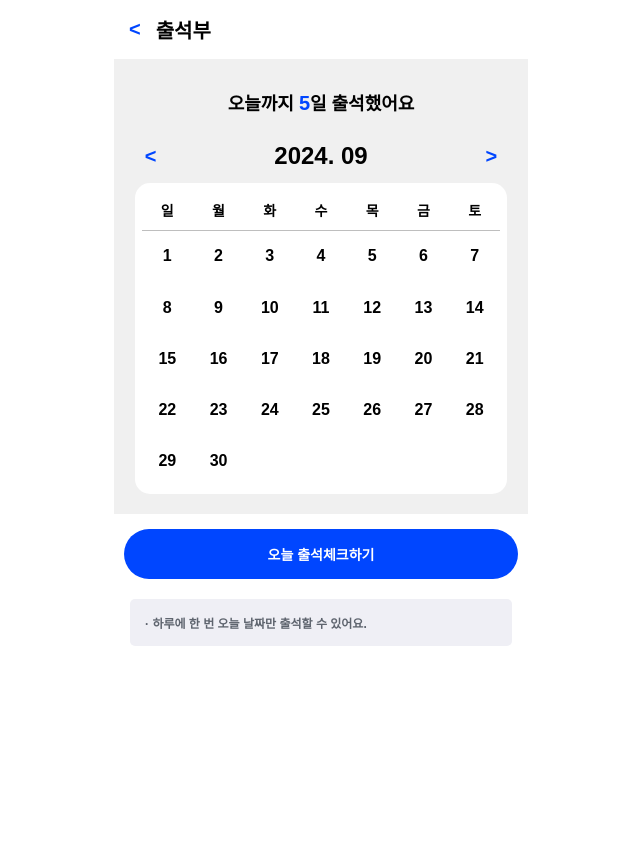
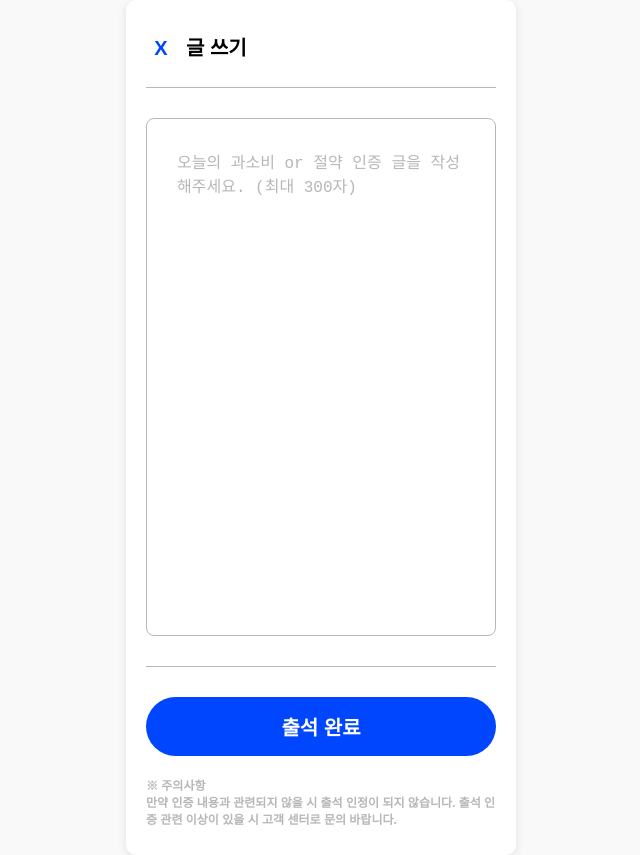
Before and after one commit to Jyebin/shinhan_team2_SOL_the_front, a React (Create React App) app: page / in a window 1280 px wide. Shown: the whole page, without its empty margins (319-959 px from the left). Before the commit the page ends 800 px from the top, so only its background shows below. Built offline with nearby package versions, Linux system fonts and the light colour scheme.

Commit message:
feat : Completely put a picture in the pop-up - Implemented to show different photos depending on the response value

```diff
--- a/src/assets/PostAttendance.css
+++ b/src/assets/PostAttendance.css
@@ -135,7 +135,6 @@ body {
     padding: 20px;
     max-height: 80vh;
     width: 250px;
-
     border-radius: 20px;
     box-shadow: 0 2px 10px rgba(0, 0, 0, 0.1);
     text-align: center;
@@ -171,3 +170,21 @@ body {
     margin-right: auto;
     margin-top: 10px;
 }
+
+.popup-content .popupImg {
+    background-image: url('../assets/attendancePage/img/sadBird.png');
+    background-size: contain;
+    background-repeat: no-repeat;
+    max-width: 50%;
+    height: 100px;
+    margin-left: 72px;
+}
+
+.popup-content .popupImg2 {
+    background-image: url('../assets/attendancePage/img/richBird.png');
+    background-size: contain;
+    background-repeat: no-repeat;
+    max-width: 50%;
+    height: 100px;
+    margin-left: 70px;
+}
--- a/src/index.js
+++ b/src/index.js
@@ -1,12 +1,12 @@
 import React from 'react';
 import ReactDOM from 'react-dom/client';
 import './assets/index.css';
-import ViewAllAttendance from './pages/attendance/ViewAllAttendance';
+import PostAttendance from './pages/attendance/PostAttendance';
 
 const root = ReactDOM.createRoot(document.getElementById('root'));
 
 root.render(
     <React.StrictMode>
-        <ViewAllAttendance />
+        <PostAttendance />
     </React.StrictMode>,
 );
--- a/src/pages/attendance/PostAttendance.js
+++ b/src/pages/attendance/PostAttendance.js
@@ -10,7 +10,7 @@ const PostAttendance = () => {
     const handleSubmit = () => {
         const length = message.trim().length;
         if (length >= 1 && length <= 300) {
-            const response = { status: '부적절' }; // 테스트용 가상 응답
+            const response = { status: '절약' }; // 테스트용 가상 응답
 
             if (response.status === '부적절') {
                 setPopupMessage(
@@ -19,11 +19,22 @@ const PostAttendance = () => {
                 setPopupVisible(true);
                 setMessage('');
                 setButtonColor('default');
-            } else {
+            } else if (response.status === '과소비') {
                 setButtonColor('success');
                 setMessage('');
                 setPopupMessage(
-                    '돈 쓰는 게 취미니?💸너무 쓰지 말고, 저금도 좀 해!<br>은행에 쌓아놓은 돈으로 "노후 준비"라는 거 알아?<br>나중에 맛있는 거 먹으려면 지금 좀 아껴야 해! 😜',
+                    '돈 쓰는 게 취미니?💸너무 쓰지 말고, 저금도 좀 해!<br>은행에 쌓아놓은 돈으로 "노후 준비"라는 거 알아?<br>나중에 맛있는 거 먹으려면 지금 좀 아껴야 해! 😜<br><div class="popupImg"></div>',
+                );
+                setPopupVisible(true);
+
+                setTimeout(() => {
+                    setButtonColor('default');
+                }, 3000);
+            } else if (response.status === '절약') {
+                setButtonColor('success');
+                setMessage('');
+                setPopupMessage(
+                    '오, 너 진짜 대단해! 😎 커피 대신 애사비 마신 거 완전 절약 천재야! 💪 이제부터 너를 "절약의 신"이라고 부를게! 다음에도 이런 꿀팁 있으면 꼭 나한테도 알려줘~ 진짜 최고! 👏🌟<br><div class="popupImg2"></div>',
                 );
                 setPopupVisible(true);
 
```
